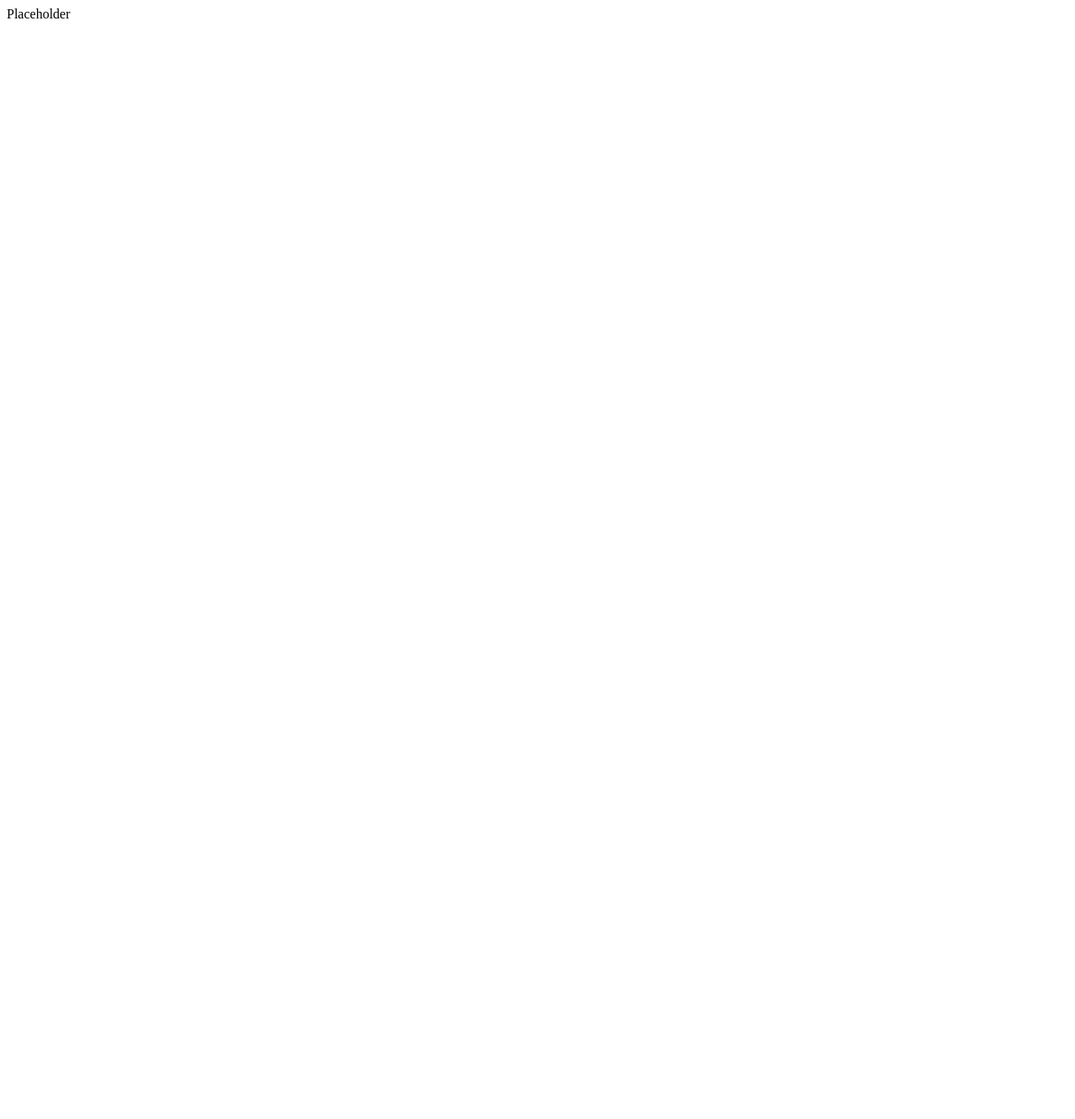
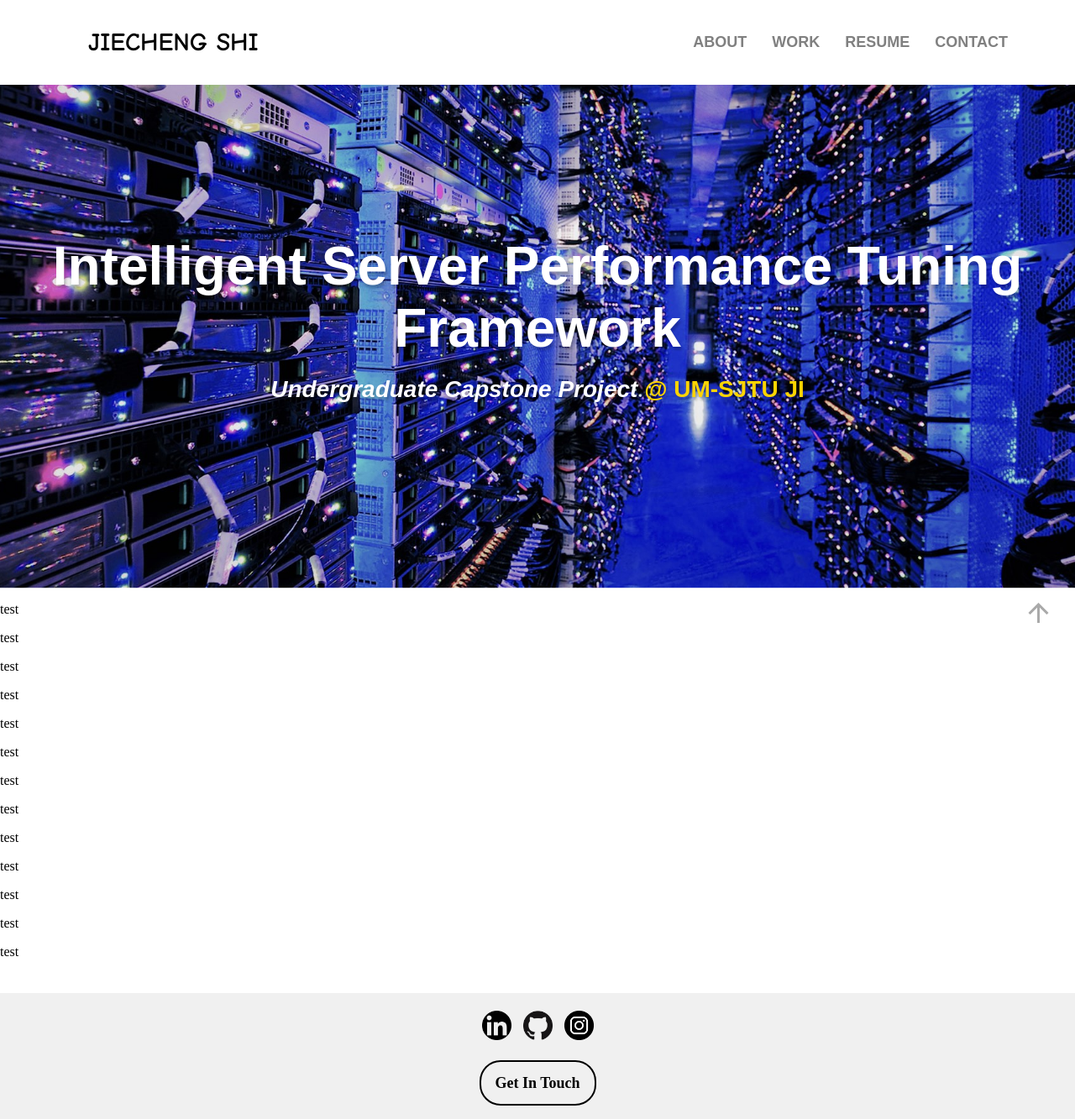
Before and after one commit to Dominicsjc/Simple-Portfolio-Demo, a plain HTML site: page projects/avx_tuning.html in a window 1280 px wide. Shown: the whole page at 84% size. Before the commit the page ends 800 px from the top, so only its background shows below. Drawn offline with nearby package versions, Linux system fonts and the light colour scheme.

Commit message:
Pages can be navigated without a mouse

```diff
--- a/portfolio.css
+++ b/portfolio.css
@@ -1,5 +1,5 @@
 html, body {
-    scroll-behavior:smooth;
+    scroll-behavior: smooth;
     margin: 0;
 }
 
@@ -30,7 +30,7 @@ body a {
 }
 
 
-header a:after, #northwestern:after, #aws:after {
+header a:after, #northwestern:after, #aws:after, .parallax-text h4 a:after {
     content: '';
     position: absolute;
     width: 0;
@@ -43,7 +43,8 @@ header a:after, #northwestern:after, #aws:after {
     -webkit-transition: width .5s ease;
 }
 
-header a:hover:after, #northwestern:hover:after, #aws:hover:after {
+header a:hover:after, #northwestern:hover:after, #aws:hover:after, .parallax-text h4 a:hover:after,
+header a:focus:after, #northwestern:focus:after, #aws:focus:after, .parallax-text h4 a:focus:after {
     width: 100%;
     left: 0;
     background: linear-gradient(120deg, #5591FF 0%, #42b0f4 100%);;
@@ -71,7 +72,7 @@ header a:hover:after, #northwestern:hover:after, #aws:hover:after {
     font-weight: 600;
 }
 
-.main-nav a:hover {
+.main-nav a:hover, .main-nav a:focus {
     color: black;
 }
 
@@ -81,9 +82,27 @@ header a:hover:after, #northwestern:hover:after, #aws:hover:after {
 }
 
 .parallax-text {
-    padding: 8% 0 10% 0;
+    padding: 9% 0 10% 0;
     font-family: Arial, Helvetica, sans-serif;
+    display: flex;
+    flex-direction: column;
+    text-align: center;
 }
+
+.parallax-text h4 {
+    color: white;
+    text-shadow: 2px 4px 3px rgba(0, 0, 0, 0.2);
+    font-size: 28px;
+    font-style: italic;
+    margin-top: 20px;
+}
+
+.parallax-text h4 a {
+    position: relative;
+    color: rgb(254, 212, 0);
+    font-style: normal;
+}
+
 #greeting {
     position: relative;
     margin: 20px auto;
@@ -157,7 +176,7 @@ header a:hover:after, #northwestern:hover:after, #aws:hover:after {
     width: 100%;
     display: block;
     border-radius: 10px;
-    box-shadow: 6px 6px 30px 0 rgba(10,10,10,0.3);
+    box-shadow: 5px 6px 30px 0 rgba(10, 10, 10, 0.3);
 }
 
 .project-container:hover {
@@ -165,12 +184,12 @@ header a:hover:after, #northwestern:hover:after, #aws:hover:after {
     transform: scale(1.02);
 }
 
-.project-container:hover .overlay {
+.project-container:hover .overlay, .project-container .overlay:focus {
     opacity: 1;
     transition: .3s ease-in-out;
 }
 
-.project-container:hover .overlay h3 {
+.project-container:hover .project-title, .project-container .overlay:focus .project-title {
     animation: slide-up .35s ease-out;
 }
 
@@ -191,27 +210,37 @@ header a:hover:after, #northwestern:hover:after, #aws:hover:after {
     justify-content: center;
 }
 
-.overlay h3 {
-    width: 60%;
+.project-title {
     color: white;
-    font-size: calc(18px + 18 * ((100vw - 320px) / (800)));
-
+    text-shadow: 2px 4px 3px rgba(0, 0, 0, 0.2);
+    text-align: center;
 }
 
+.project-title.overview {
+    width: 65%;
+    font-size: calc(18px + 18 * ((100vw - 320px) / (800)));
+}
+
+.project-title.detail {
+    font-size: 64px;
+    margin-bottom: 0;
+}
+
+
 .aim-overlay {
-    background-color: rgba(32,150,88,0.7);
+    background-color: rgba(32, 150, 88, 0.7);
 }
 
 .compiler-overlay {
-    background-color: rgba(13,175,255,0.7);
+    background-color: rgba(13, 175, 255, 0.7);
 }
 
 .avx-tuning-overlay {
-    background-color: rgba(67,154,218,0.7);
+    background-color: rgba(67, 154, 218, 0.7);
 }
 
 .lsm-overlay {
-    background-color: rgba(127,127,127,0.7);
+    background-color: rgba(127, 127, 127, 0.7);
 }
 
 .contact-container {
@@ -243,6 +272,10 @@ header a:hover:after, #northwestern:hover:after, #aws:hover:after {
     right: 2%;
     bottom: 6%;
     color: darkgray;
+}
+
+.back-to-top-button:hover, .back-to-top-button:focus {
+    color: black;
 }
 
 .material-icons.md-36 {
@@ -313,7 +346,7 @@ footer {
     justify-content: space-between;
 }
 
-.about-me-text  {
+.about-me-text {
     width: 45%;
 }
 
@@ -343,4 +376,5 @@ footer {
 .about-me-portrait img {
     width: 100%;
     border-radius: 4px;
+    box-shadow: 5px 6px 30px 0 rgba(10, 10, 10, 0.3)
 }
--- a/projects/avx_tuning.html
+++ b/projects/avx_tuning.html
@@ -3,8 +3,78 @@
 <head>
     <meta charset="UTF-8">
     <title>Intelligent AVX Tuning Framework</title>
+    <link rel="stylesheet" type="text/css" href="../portfolio.css"/>
+    <link href="https://unpkg.com/aos@2.3.1/dist/aos.css" rel="stylesheet">
+    <link href="https://fonts.googleapis.com/icon?family=Material+Icons" rel="stylesheet">
 </head>
-<body>
-Placeholder
+<body id="top">
+<header class="header">
+    <h1 class="name">
+        <a href="../index.html">Jiecheng Shi</a>
+    </h1>
+    <ul class="main-nav">
+        <li>
+            <a href="../about.html">About</a>
+        </li>
+        <li>
+            <a href="../index.html#work">Work</a>
+        </li>
+        <li>
+            <a href="../Jiecheng_Shi_Resume.pdf" target="_blank">Resume</a>
+        </li>
+        <li>
+            <a href="../index.html#contact">Contact</a>
+        </li>
+    </ul>
+</header>
+
+<div class="parallax-window" data-parallax="scroll" data-image-src="../images/servers_cut.jpg">
+    <div class="parallax-text">
+        <h3 class="project-title detail">Intelligent Server Performance Tuning Framework</h3>
+        <h4>Undergraduate Capstone Project <a href="https://www.ji.sjtu.edu.cn/">@ UM-SJTU JI</a></h4>
+    </div>
+</div>
+
+<a href="#top" aria-label="Back To Top" class="back-to-top-button">
+    <i class="material-icons md-36">arrow_upward</i>
+</a>
+
+<div>
+    <p>test</p>
+    <p>test</p>
+    <p>test</p>
+    <p>test</p>
+    <p>test</p>
+    <p>test</p>
+    <p>test</p>
+    <p>test</p>
+    <p>test</p>
+    <p>test</p>
+    <p>test</p>
+    <p>test</p>
+    <p>test</p>
+</div>
+
+<footer>
+    <div>
+        <a href="https://www.linkedin.com/in/jiecheng-shi-Dominic/" target="_blank">
+            <img class="icon" src="../images/linkedin.png" alt="linkedin">
+        </a>
+        <a href="https://github.com/Dominicsjc" target="_blank">
+            <img class="icon" src="../images/github.png" alt="github">
+        </a>
+        <a href="https://www.instagram.com/dominicsjc/" target="_blank">
+            <img class="icon" src="../images/instagram.png" alt="instagram">
+        </a>
+    </div>
+    <div class="get-in-touch">
+        <a href="mailto:dominicsjc@qq.com">Get In Touch</a>
+    </div>
+</footer>
+
+<script src="https://ajax.googleapis.com/ajax/libs/jquery/3.2.1/jquery.min.js"></script>
+<script src="../parallax.min.js"></script>
+<script src="https://unpkg.com/aos@2.3.1/dist/aos.js"></script>
+<script src="../portfolio.js"></script>
 </body>
 </html>
```
Also changed, not shown: about.html (+1 -1 lines), index.html (+4 -4 lines), projects/aim.html (+1 -1 lines), projects/compiler.html (+1 -1 lines), projects/lsm.html (+1 -1 lines), images/avx-demo.png (added), images/servers_cut.jpg (added).
